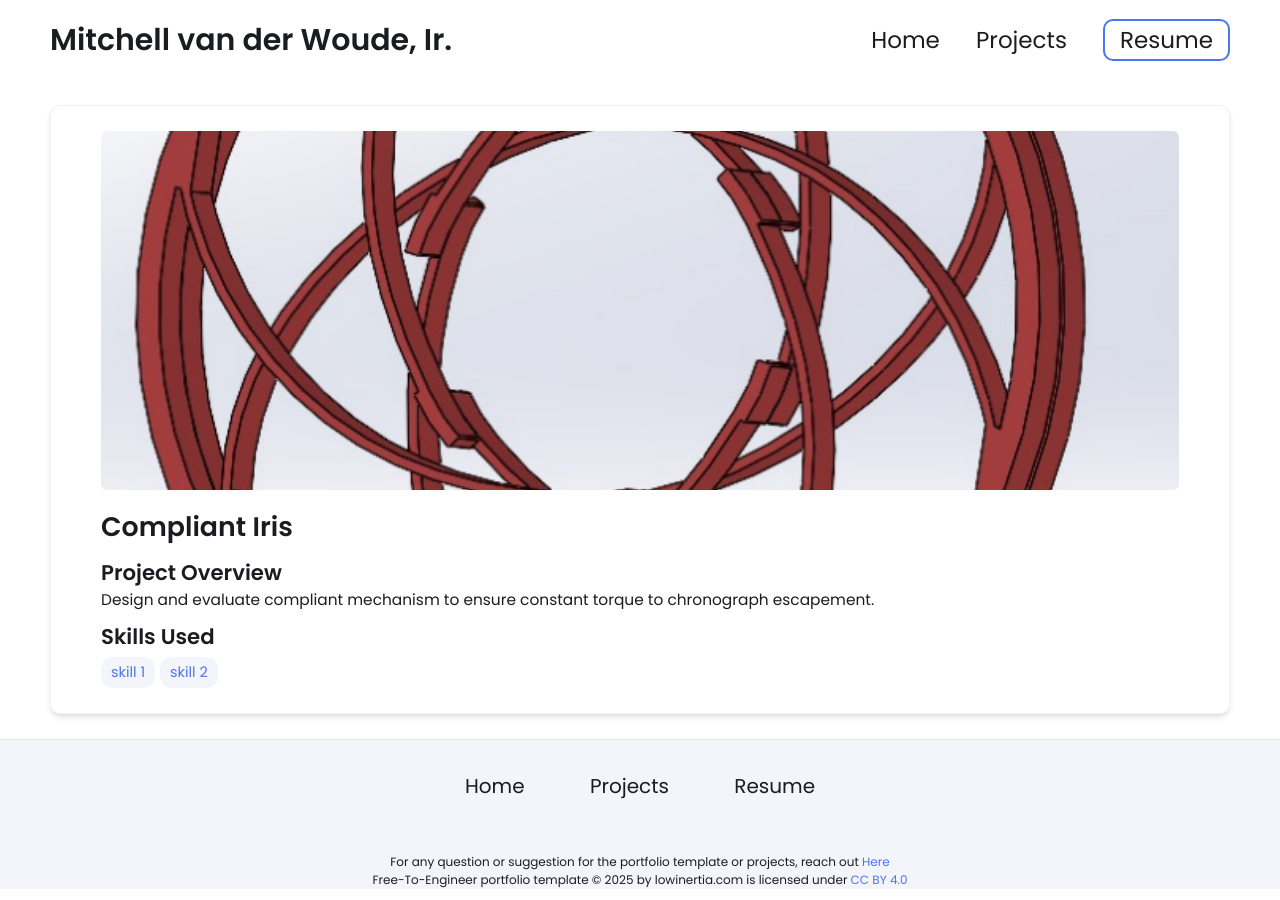
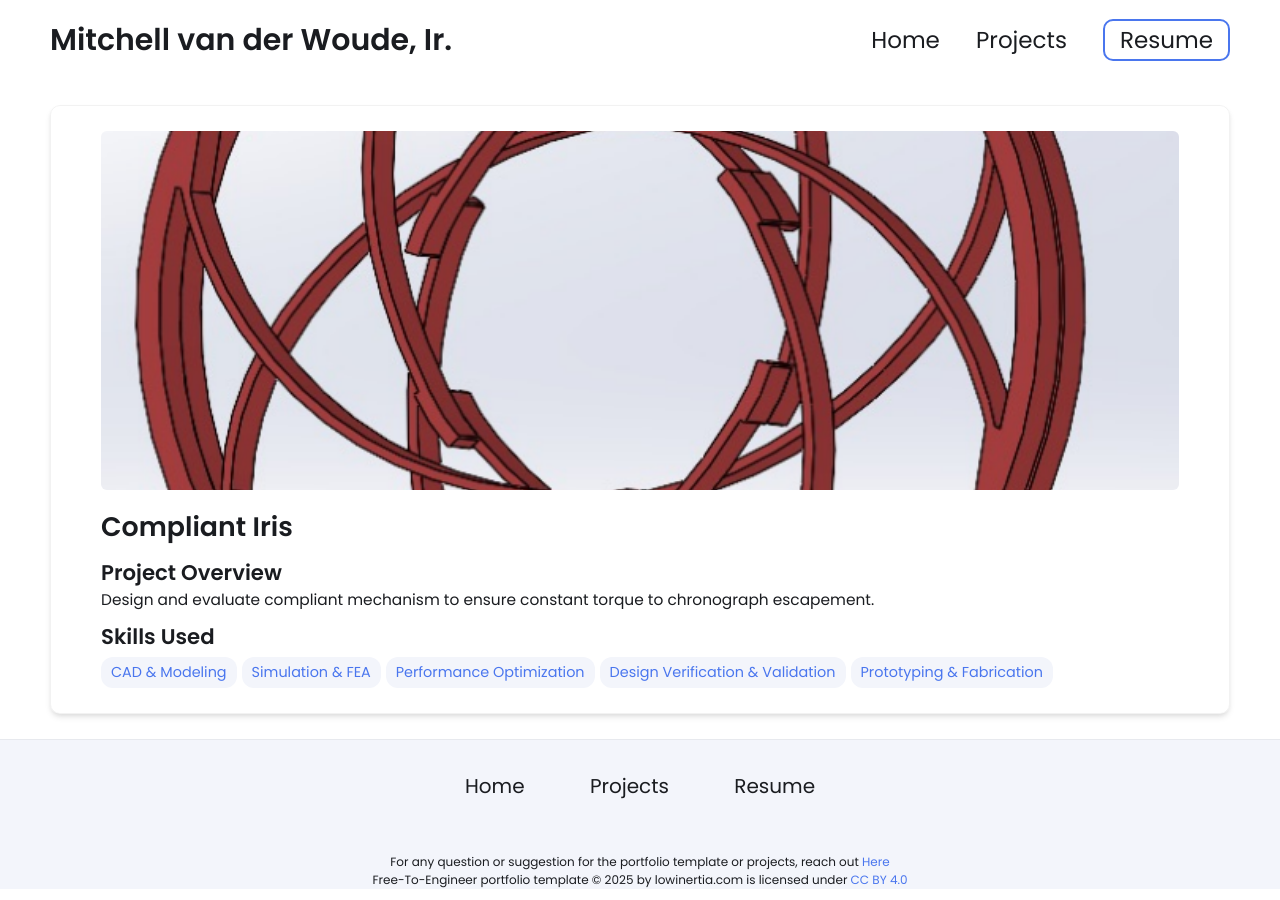
Before and after one commit to mjvanderwoude28/mjvanderwoude28.github.io, a Jekyll site: the page built from _projects/Compliant Iris/index.md, in a window 1280 px wide. Built offline with Jekyll 4.4.1, drawn with Linux system fonts in a browser that asks for light colours.

Commit message:
Update index.md

```diff
--- a/_projects/Compliant Iris/index.md
+++ b/_projects/Compliant Iris/index.md
@@ -3,7 +3,10 @@ layout: post
 title: Compliant Iris
 description:  Design and evaluate compliant mechanism to ensure constant torque to chronograph escapement.
 skills:
-- skill 1
-- skill 2
+- CAD & Modeling
+- Simulation & FEA
+- Performance Optimization
+- Design Verification & Validation
+- Prototyping & Fabrication
 main-image: /iris.PNG
 ---
```
